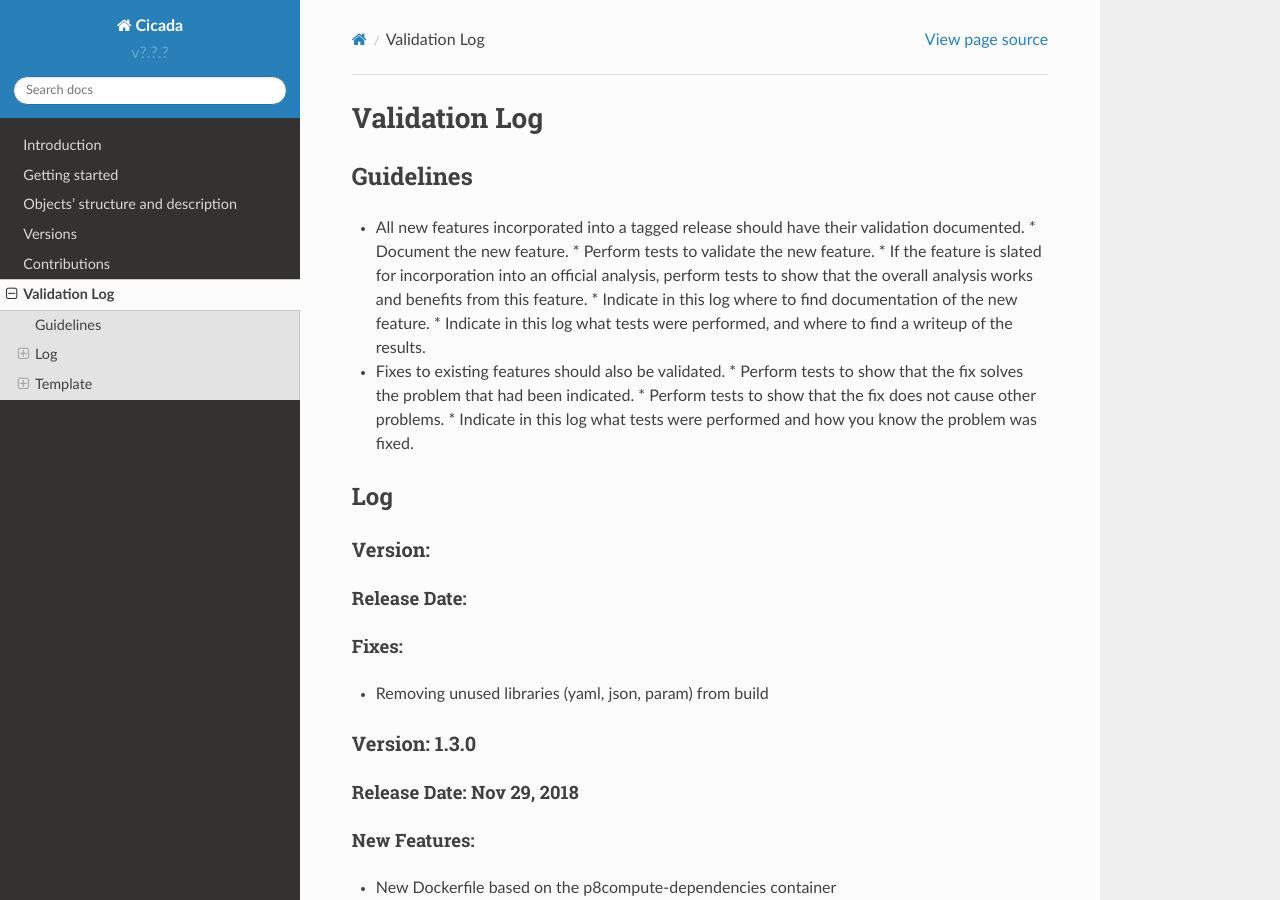
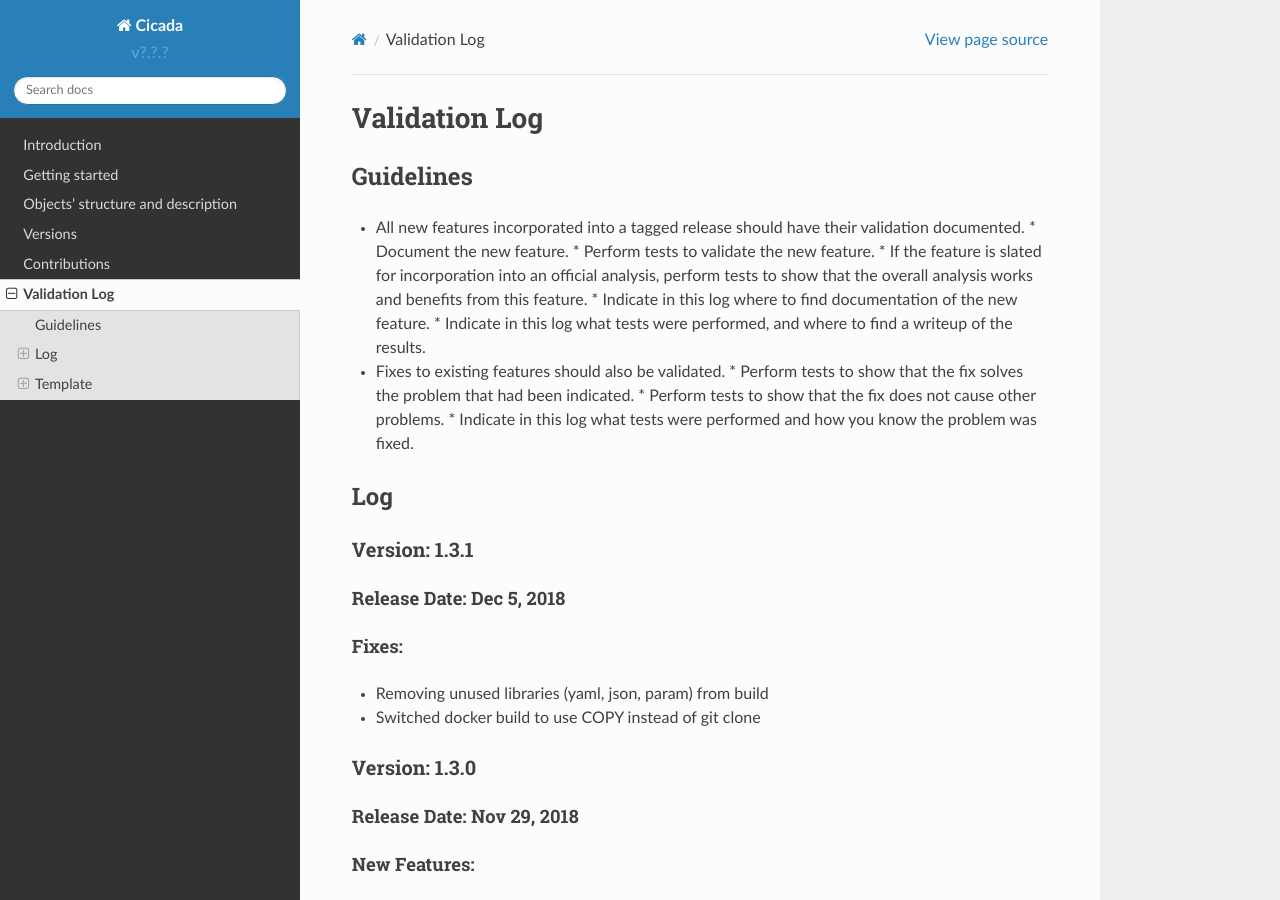
Before and after one commit to project8/cicada, a Sphinx documentation site: the page built from Documentation/ValidationLog.rst, in a window 1280 px wide and 900 px high. Built offline with Sphinx 7.4.7 and the Read the Docs theme 2.0.0, drawn with Linux system fonts in a browser that asks for light colours.

Commit message:
Bumped the version to 1.3.1 and updated the validation log

```diff
--- a/CMakeLists.txt
+++ b/CMakeLists.txt
@@ -10,7 +10,7 @@ cmake_minimum_required (VERSION 3.1)
 #########
 
 cmake_policy( SET CMP0048 NEW ) # version in project()
-project( Cicada VERSION 1.3.0 )
+project( Cicada VERSION 1.3.1 )
 
 list( APPEND CMAKE_MODULE_PATH ${PROJECT_SOURCE_DIR}/Scarab/cmake )
 include( PackageBuilder )
--- a/Documentation/ValidationLog.rst
+++ b/Documentation/ValidationLog.rst
@@ -18,15 +18,17 @@ Guidelines
 Log
 ---
 
-Version:
+Version: 1.3.1
 ~~~~~~~~~~~~~~
 
-Release Date:
+Release Date: Dec 5, 2018
 '''''''''''''''''''''''''''''
+
 Fixes:
 '''''''''''''
 
 * Removing unused libraries (yaml, json, param) from build
+* Switched docker build to use COPY instead of git clone
 
 
 Version: 1.3.0
```
Also changed, not shown: 1 other file.
